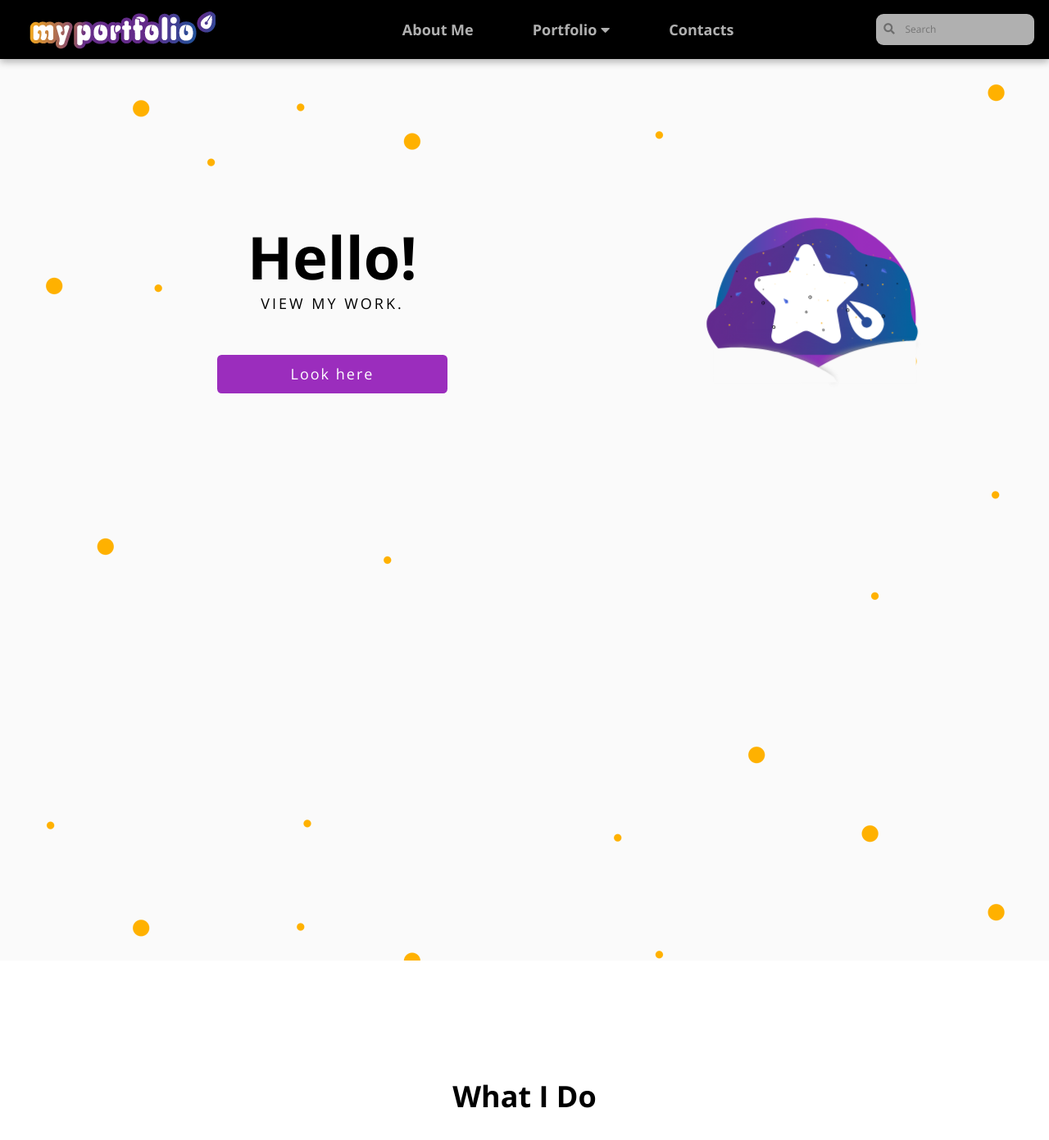
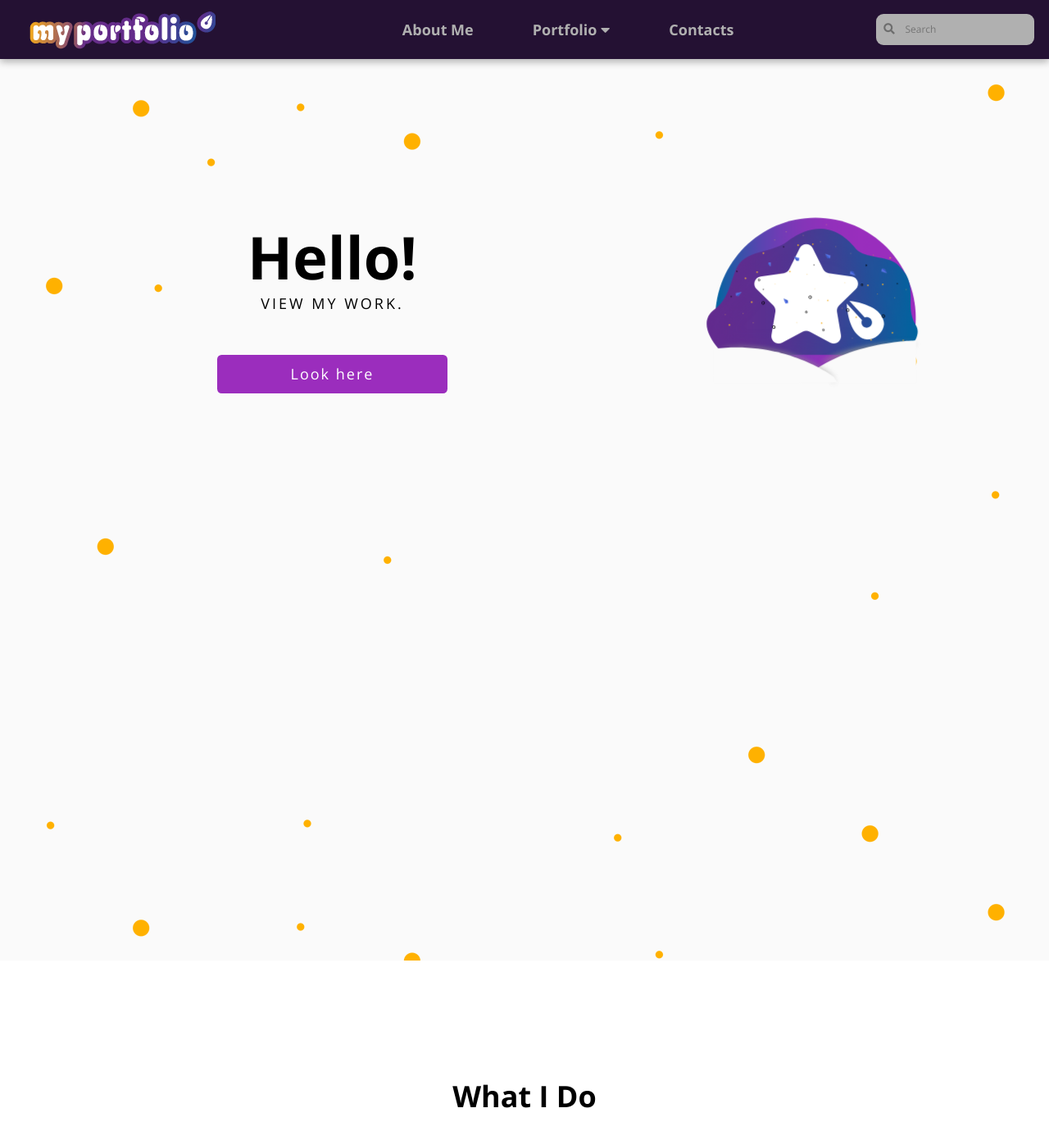
Before and after one commit to LiliyaMilanova/myportfolio, a Jekyll site: the page built from index.html, in a window 1280 px wide and 1400 px high. Shown: the top 1391 px of the window at 82% size. Built offline with Jekyll 4.4.1, drawn with Linux system fonts in a browser that asks for light colours; nearby versions of some CDN libraries.

Commit message:
Update navigation.css

```diff
--- a/css/navigation.css
+++ b/css/navigation.css
@@ -12,7 +12,7 @@ header {
     position: relative;
     position: fixed;
     z-index: 100;
-    background: rgb(0, 0, 0);
+    background-color: #241133;
     box-shadow:0 0.2rem 0.5rem 0 rgba(0, 0, 0, 0.3);
 }
 nav.main ul {
@@ -34,7 +34,7 @@ nav.main ul ul {
     pointer-events: none;
     position: absolute;
     top: 100%; left: 0;
-    background-color: #241133;
+    background-color: #150621;
     transform: translateY(-2rem);
     box-shadow:0 0.2rem 0.5rem 0 inset rgba(0, 0, 0, 0.6);
 }
```
